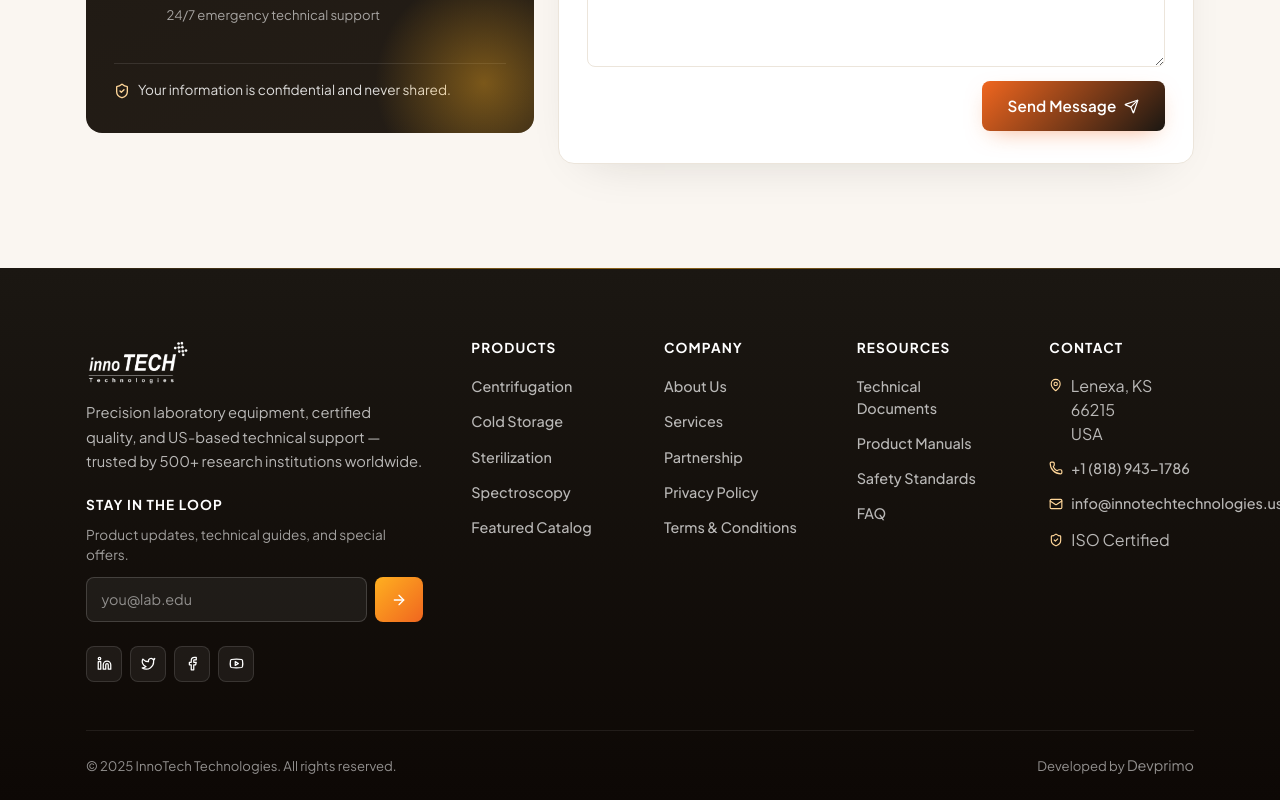
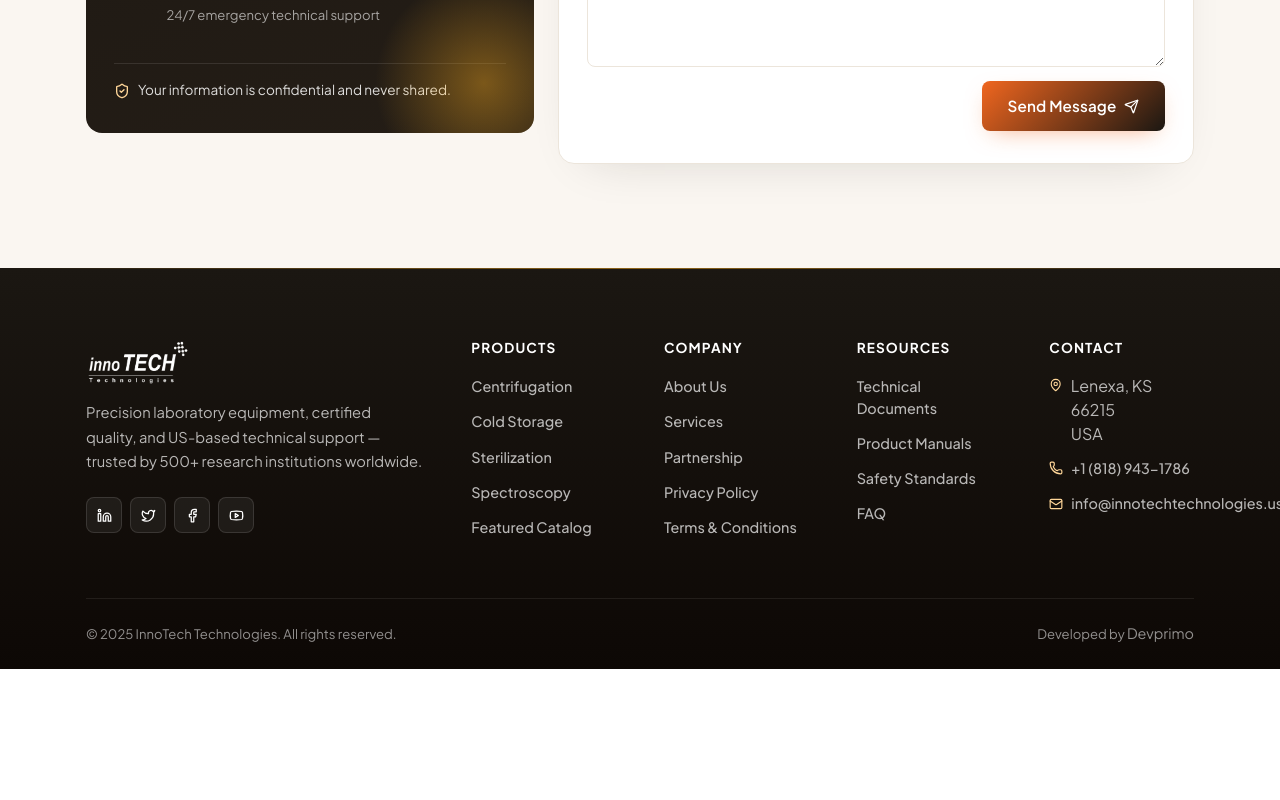
Before and after one commit to abdull348/inno_tech, a React (Vite) app: page / in a window 1280 px wide. Shown: the part 6831-7631 px from the top of the page. After the commit the page ends 7500 px from the top, so only its background shows below. Built offline with nearby package versions, Linux system fonts and the light colour scheme.

Commit message:
website theme updated

```diff
--- a/src/components/footer.jsx
+++ b/src/components/footer.jsx
@@ -2,12 +2,10 @@ import {
   Mail,
   MapPin,
   Phone,
-  ArrowRight,
   Linkedin,
   Twitter,
   Facebook,
-  Youtube,
-  ShieldCheck,
+  Youtube
 } from 'lucide-react';
 import { Link } from 'react-router-dom';
 import innotech from '/assets/inno-tech_logo.png';
@@ -71,33 +69,6 @@ function Footer() {
               technical support — trusted by 500+ research institutions
               worldwide.
             </p>
-
-            <div className='footer-newsletter'>
-              <h6 style={{ marginBottom: '0.7rem' }}>Stay in the loop</h6>
-              <p
-                style={{
-                  color: 'rgba(255,255,255,0.6)',
-                  fontSize: '0.85rem',
-                  marginBottom: '0.75rem',
-                }}
-              >
-                Product updates, technical guides, and special offers.
-              </p>
-              <form
-                className='d-flex gap-2'
-                onSubmit={(e) => e.preventDefault()}
-              >
-                <input
-                  type='email'
-                  placeholder='you@lab.edu'
-                  aria-label='Email address'
-                  required
-                />
-                <button type='submit' aria-label='Subscribe'>
-                  <ArrowRight size={16} />
-                </button>
-              </form>
-            </div>
 
             <div className='d-flex align-items-center gap-2 mt-4'>
               <a
@@ -184,13 +155,6 @@ function Footer() {
                   info@innotechtechnologies.us
                 </a>
               </li>
-              <li
-                className='d-inline-flex align-items-center gap-2'
-                style={{ color: 'rgba(255,255,255,0.7)' }}
-              >
-                <ShieldCheck size={14} style={{ color: '#ffd699' }} />
-                ISO Certified
-              </li>
             </ul>
           </div>
         </div>
--- a/src/pages/about.jsx
+++ b/src/pages/about.jsx
@@ -81,13 +81,13 @@ const milestones = [
       'Crossed the 100-institution mark across the United States, with expanding service in pharma and biotech.',
   },
   {
-    year: '2021',
+    year: '2022',
     title: 'Global Logistics Network',
     description:
       'Launched 48-hour emergency dispatch with regional warehouses and on-site service engineers.',
   },
   {
-    year: '2024',
+    year: '2026',
     title: '500+ Labs · 30+ Countries',
     description:
       'Trusted by leading research institutions, hospitals, and biotech innovators worldwide.',
```
